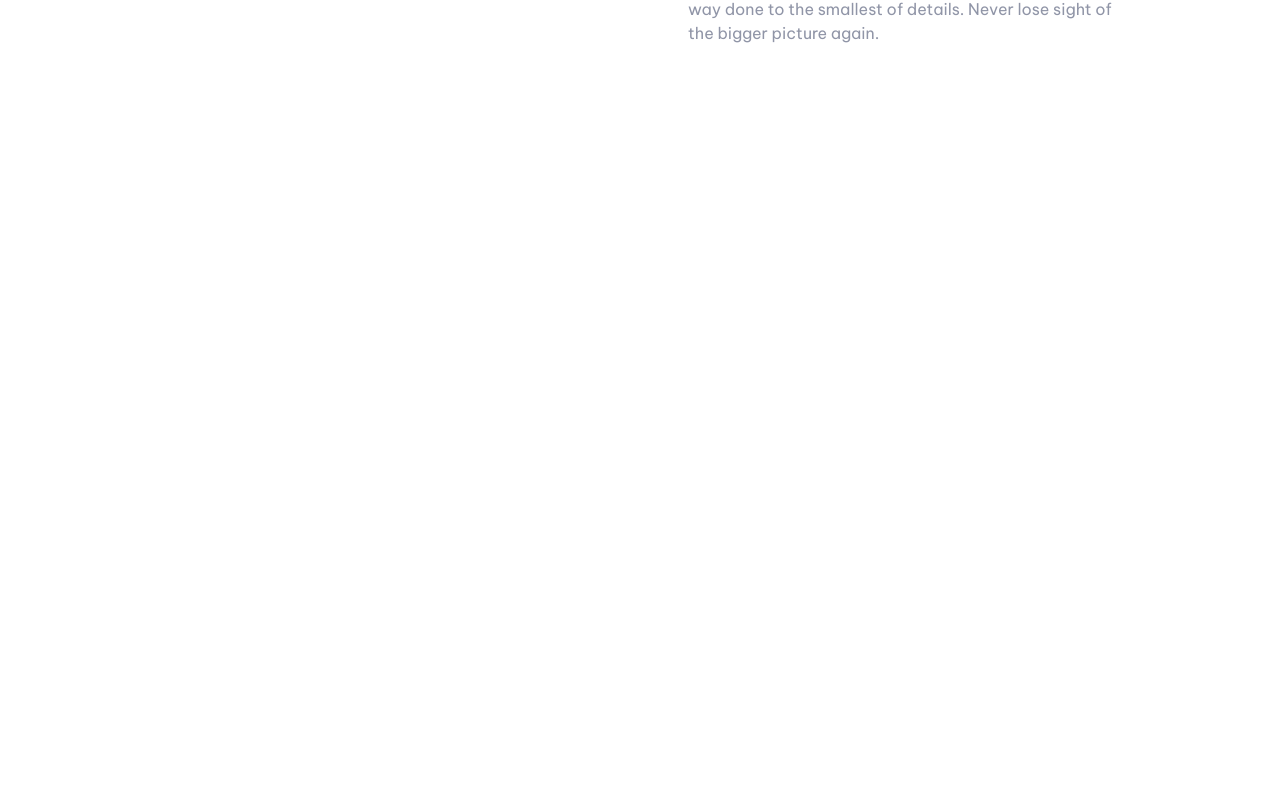
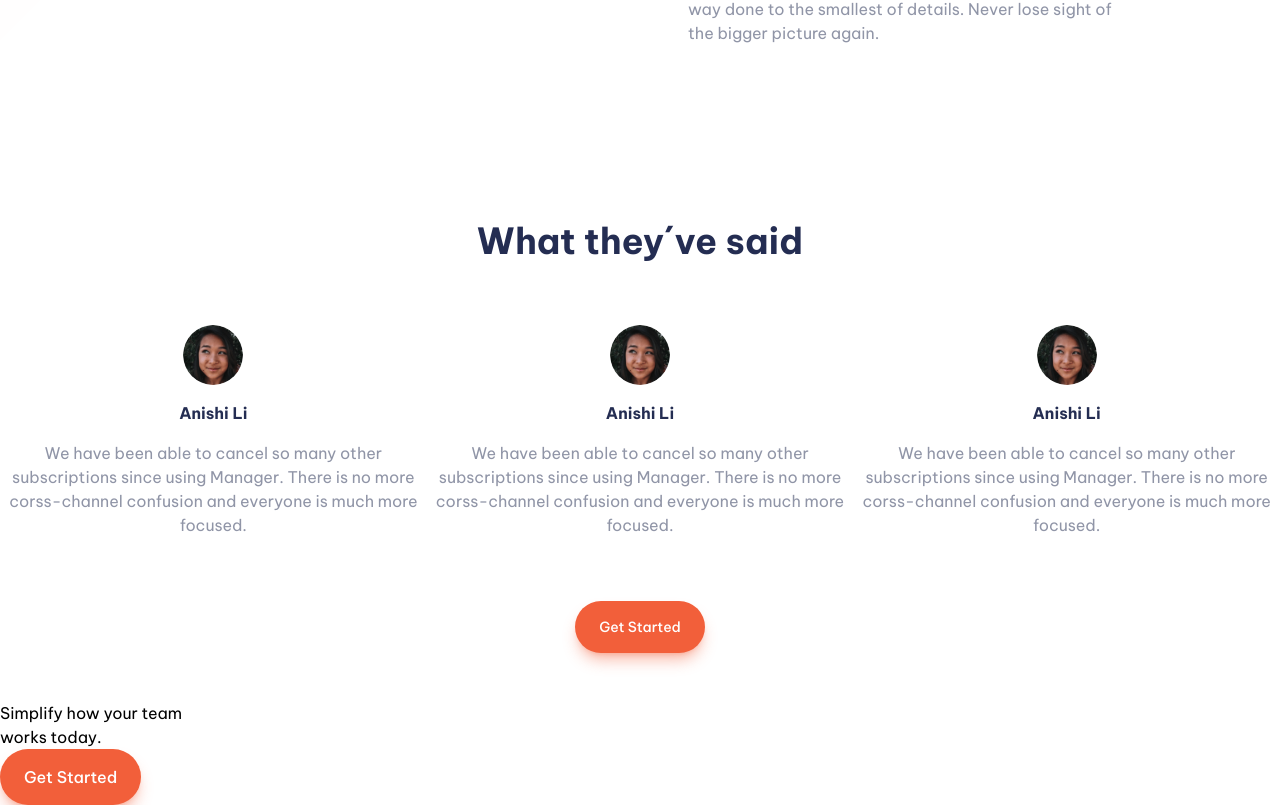
Before and after one commit to matias-d/manage-landing-page, a Next.js app: page / in a window 1280 px wide. Shown: the part 1243-2048 px from the top of the page. Before the commit the page ends 1288 px from the top, so only its background shows below. Built offline with nearby package versions, Linux system fonts and the light colour scheme.

Commit message:
FEAT: diferences and reviews sections added 📃

```diff
--- a/src/app/layout.tsx
+++ b/src/app/layout.tsx
@@ -1,5 +1,7 @@
+import Footer from '@/components/shared/footer'
+import Header from '@/components/shared/header'
+
 import { Be_Vietnam_Pro } from 'next/font/google'
-import Header from '@/components/shared/header'
 import type { Metadata } from 'next'
 import './globals.css'
 
@@ -22,6 +24,7 @@ export default function RootLayout({
         <main className='bg-pattern-desktop bg-no-repeat bg-right-top '>
           {children}
         </main>
+        <Footer />
       </body>
     </html>
   )
--- a/src/app/page.tsx
+++ b/src/app/page.tsx
@@ -1,4 +1,5 @@
 import Diferences from "@/components/home/sections/diferences";
+import Reviews from "@/components/home/sections/reviews";
 import Hero from "@/components/home/sections/hero";
 
 export default function Home() {
@@ -6,6 +7,7 @@ export default function Home() {
     <>
       <Hero />
       <Diferences />
+      <Reviews />
     </>
   )
 }
--- a/src/components/home/sections/diferences/index.tsx
+++ b/src/components/home/sections/diferences/index.tsx
@@ -4,7 +4,7 @@ import Card from "./card";
 
 export default function Diferences() {
   return (
-    <section className="px-36 flex w-full item-start justify-between ">
+    <section className="px-36 flex w-full item-start justify-between mb-32 bg-pattern-mobile bg-left-bottom bg-cover">
         <section className="flex-1 space-y-6">
             <Title>What´s different about Manage?</Title>
             <Parragraph>Manage provides all the funcionality your team needs, without the complexity. Our software is tailor-made for modern digital product teams.</Parragraph>
--- /dev/null
+++ b/src/components/home/sections/reviews/card.tsx
@@ -0,0 +1,12 @@
+import Parragraph from "@/components/ui/parragraph";
+import Image from "next/image";
+
+export function Card() {
+  return (
+    <article className="flex flex-col gap-y-4 items-center">
+        <Image alt="lol" src='/images/avatar-ali.png' width='60' height='60' className="rounded-full object-cover"/>
+        <h4 className="font-bold text-primary-dark-blue">Anishi Li</h4>
+        <Parragraph className="text-center">We have been able to cancel so many other subscriptions since using Manager. There is no more corss-channel confusion and everyone is much more focused.</Parragraph>
+    </article>
+  )
+}
--- /dev/null
+++ b/src/components/home/sections/reviews/index.tsx
@@ -0,0 +1,19 @@
+import Button from "@/components/ui/button";
+import Title from "@/components/ui/title";
+import { Card } from "./card";
+
+export default function Reviews() {
+  return (
+    <section className="w-full flex flex-col gap-y-16 items-center py-12">
+        <Title>What they´ve said</Title>
+        <section className="flex w-full justify-between items-center">
+            <Card />
+            <Card />
+            <Card />
+        </section>
+        <Button className="text-sm">
+            Get Started
+        </Button>
+    </section>
+  )
+}
--- /dev/null
+++ b/src/components/shared/footer.tsx
@@ -0,0 +1,16 @@
+import Button from "../ui/button";
+
+export default function Footer() {
+  return (
+    <footer>
+        <section>
+            <h3>
+                Simplify how your team <br/>
+                works today.
+            </h3>
+            <Button>Get Started</Button>
+        </section>
+        <section></section>
+    </footer>
+  )
+}
--- a/src/components/shared/header.tsx
+++ b/src/components/shared/header.tsx
@@ -5,7 +5,7 @@ import Logo from './logo'
 
 export default function Header() {
   return (
-    <header className='fixed top-0 left-0 w-full py-12 px-36'>
+    <header className='fixed top-0 left-0 w-full py-12 px-36 bg-neutral-very-light-gray'>
         <nav className='w-full flex items-center justify-between '>
             <Logo />
             <ul className='flex items-center gap-x-8 text-primary-dark-blue text-sm font-medium'>
--- a/src/components/ui/title.tsx
+++ b/src/components/ui/title.tsx
@@ -1,9 +1,10 @@
 interface TitleProps {
-    children : React.ReactNode
+    children : React.ReactNode,
+    className? : string
 }
 
 
-export default function Title({ children } : TitleProps ) {
+export default function Title({ children, className } : TitleProps ) {
   return (
     <h2 className="text-4xl font-bold text-primary-dark-blue">
         {children}
--- a/tailwind.config.ts
+++ b/tailwind.config.ts
@@ -20,7 +20,8 @@ const config: Config = {
          "neutral-very-light-gray": "hsl(0, 0%, 98%)",
       },
       backgroundImage : {
-        'pattern-desktop' : 'url(/images/bg-tablet-pattern.svg)'
+        'pattern-desktop' : 'url(/images/bg-tablet-pattern.svg)',
+        'pattern-mobile' : 'url(/images/bg-simplify-section-mobile.svg)'
       }
     },
   },
```
